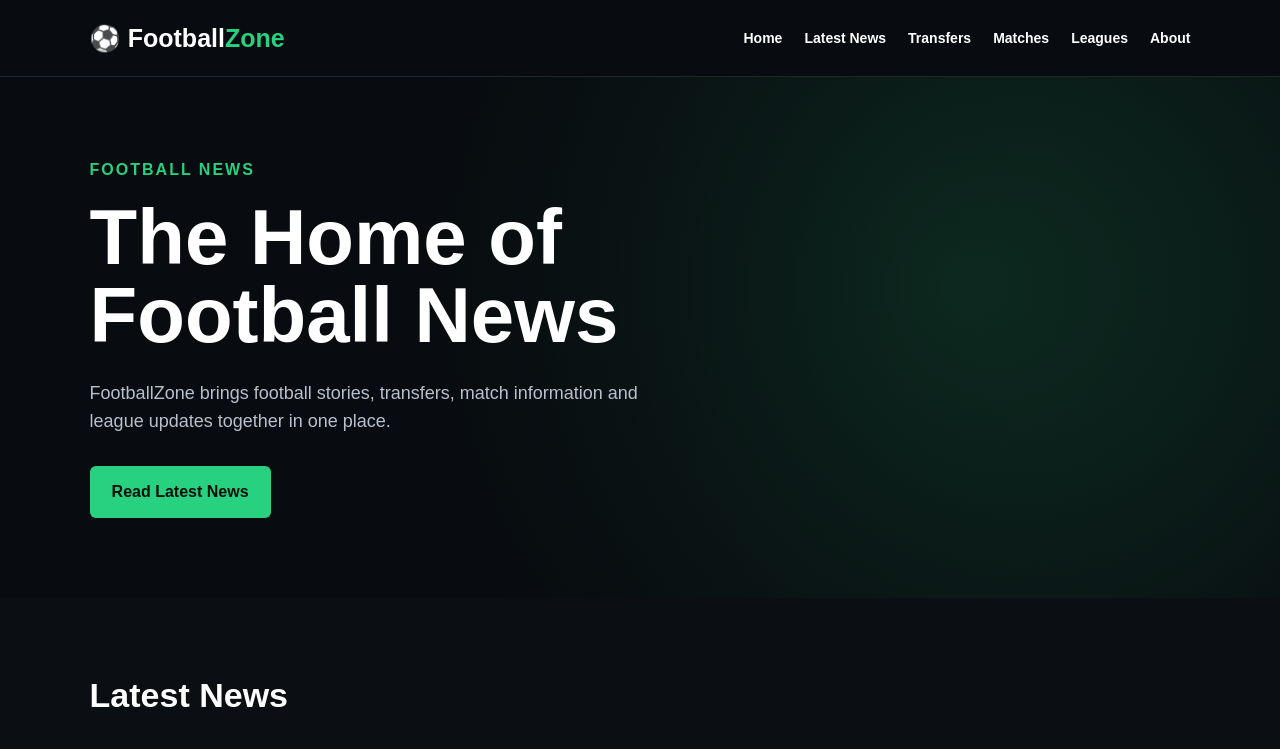
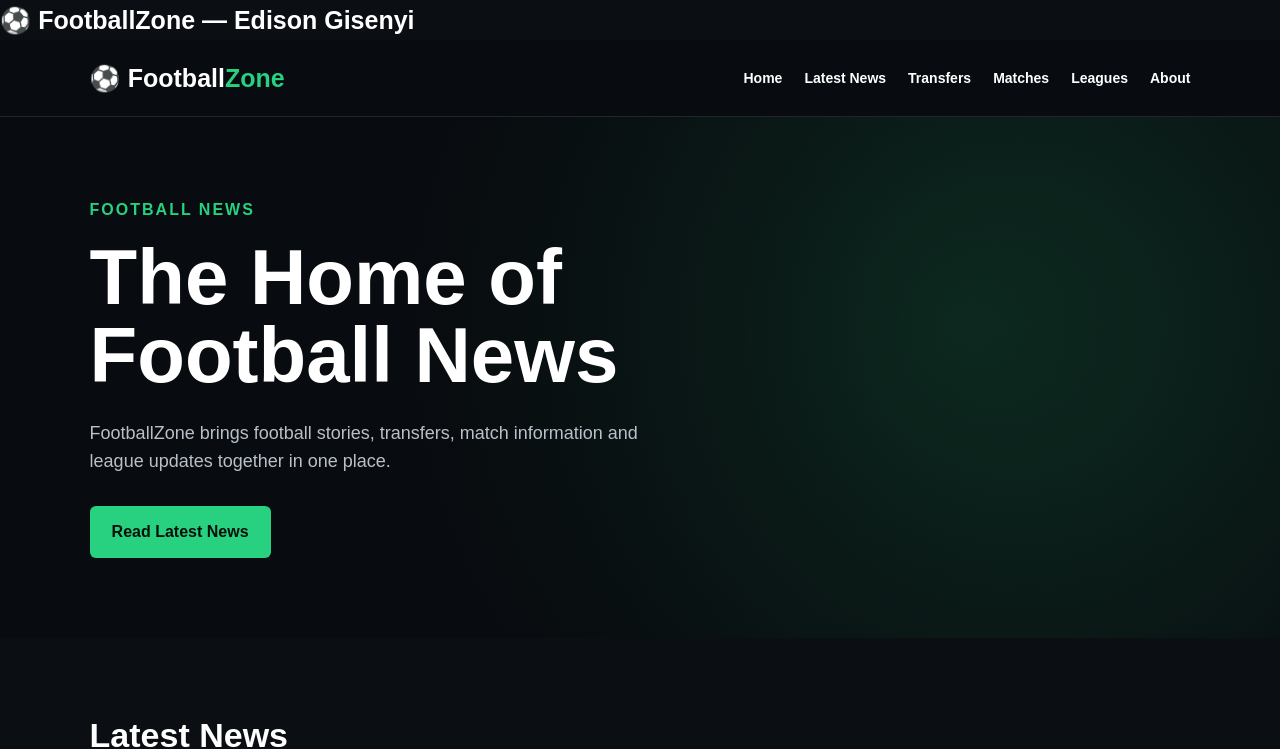
Before and after one commit to edisonnevermind-hub/footballzone, a plain HTML site: page index.html in a window 1280 px wide. Shown: the top 749 px of the page. Drawn offline with Linux system fonts and the light colour scheme.

Commit message:
Update index.html

```diff
--- a/index.html
+++ b/index.html
@@ -1,6 +1,5 @@
 <!DOCTYPE html>
-<html lang="en">
-<head>
+<div class="logo">⚽ FootballZone — Edison Gisenyi</div><head>
   <meta charset="UTF-8">
   <meta name="viewport" content="width=device-width, initial-scale=1.0">
   <title>FootballZone | Football News</title>
```
